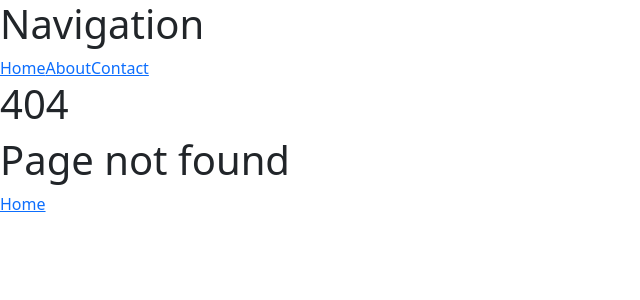
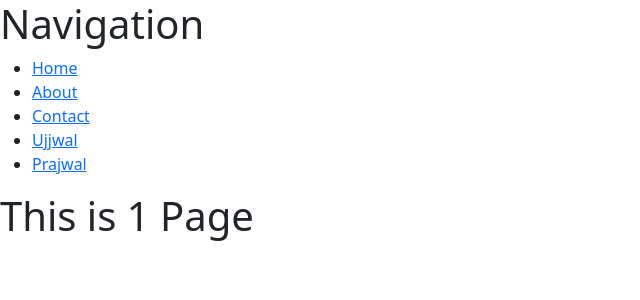
Before and after one commit to ujjwal-11103/React.js, a React (Create React App) app: page /User/1 in a window 1280 px wide. Before the commit this address had no page. Shown: the top 300 px of the page, without its empty margins (0-640 px from the left). Built offline with nearby package versions, Linux system fonts and the light colour scheme.

Commit message:
Dynamic Routing with Params

```diff
--- a/src/App.js
+++ b/src/App.js
@@ -7,7 +7,7 @@ import Contact from './Components/Router/Contact'
 import About from './Components/Router/About'
 import Navigation from './Components/Router/Navigation'
 import PageNotFound from './Components/Router/PageNotFound'
-
+import User from './Components/Router/User'
 export default function App() {
   return (
     <div>
@@ -18,19 +18,12 @@ export default function App() {
 
         <Routes>
 
-          <Route path='/Home' element={<Home />} />
+          <Route path='/' element={<Home />} />
           <Route path='/About' element={<About />} />
           <Route path='/Contact' element={<Contact />} />
+          <Route path='/User/:names' element={<User />} />
 
           <Route path="/*" element={<PageNotFound />} />
-
-          {/* Jab aap react-router-dom se Routes component ka istemal karte hain, to wo uss Route ko render karta hai jo current location se match hota hai. Aapke case mein, jis Route ka path="/*" hai, wo kisi bhi path ke sath match hota hai, isliye hamesha PageNotFound component ko render karega. */}
-
-          {/* Seedhi baat / iske aage koi matching nhi hai routing ke liye isliye jab kuch nhi mila toh /* render hogya */}
-
-          {/* Age usse bachna hai toh */}
-          {/* <Route path='/' element={<Home />} /> */}
-          {/* Iska istemal ke skte ho jo ki by default Home ko render krega */}
 
 
         </Routes>
--- a/src/Components/Router/Navigation.js
+++ b/src/Components/Router/Navigation.js
@@ -5,11 +5,18 @@ export default function Navigation() {
         <div>
 
             <h1>Navigation</h1>
+            <ul>
 
-            <Link to='/Home'>Home</Link>
-            <Link to='/About'>About</Link>
-            <Link to='/Contact'>Contact</Link>
+                <li><Link to='/Home'>Home</Link></li>
+                <li><Link to='/About'>About</Link></li>
+                <li><Link to='/Contact'>Contact</Link></li>
+                <li> <Link to='/User/Ujjwal'>Ujjwal</Link></li>
+                <li> <Link to='/User/Prajwal'>Prajwal</Link></li>
 
+                {/* /Users/Prajwal <-- ye ja rha h udhr params ke andr */}
+                {/* When clicked on the link it goes to App.js then it searches the desired path then it goes to the user Component */}
+
+            </ul>
         </div>
     )
 }
--- /dev/null
+++ b/src/Components/Router/User.js
@@ -0,0 +1,12 @@
+import React from 'react'
+import { useParams } from 'react-router'
+export default function () {
+    const data = useParams();
+    const { names } = data;
+    console.log(names);
+    return (
+        <div>
+            <h1>This is {names} Page</h1>
+        </div>
+    )
+}
```
